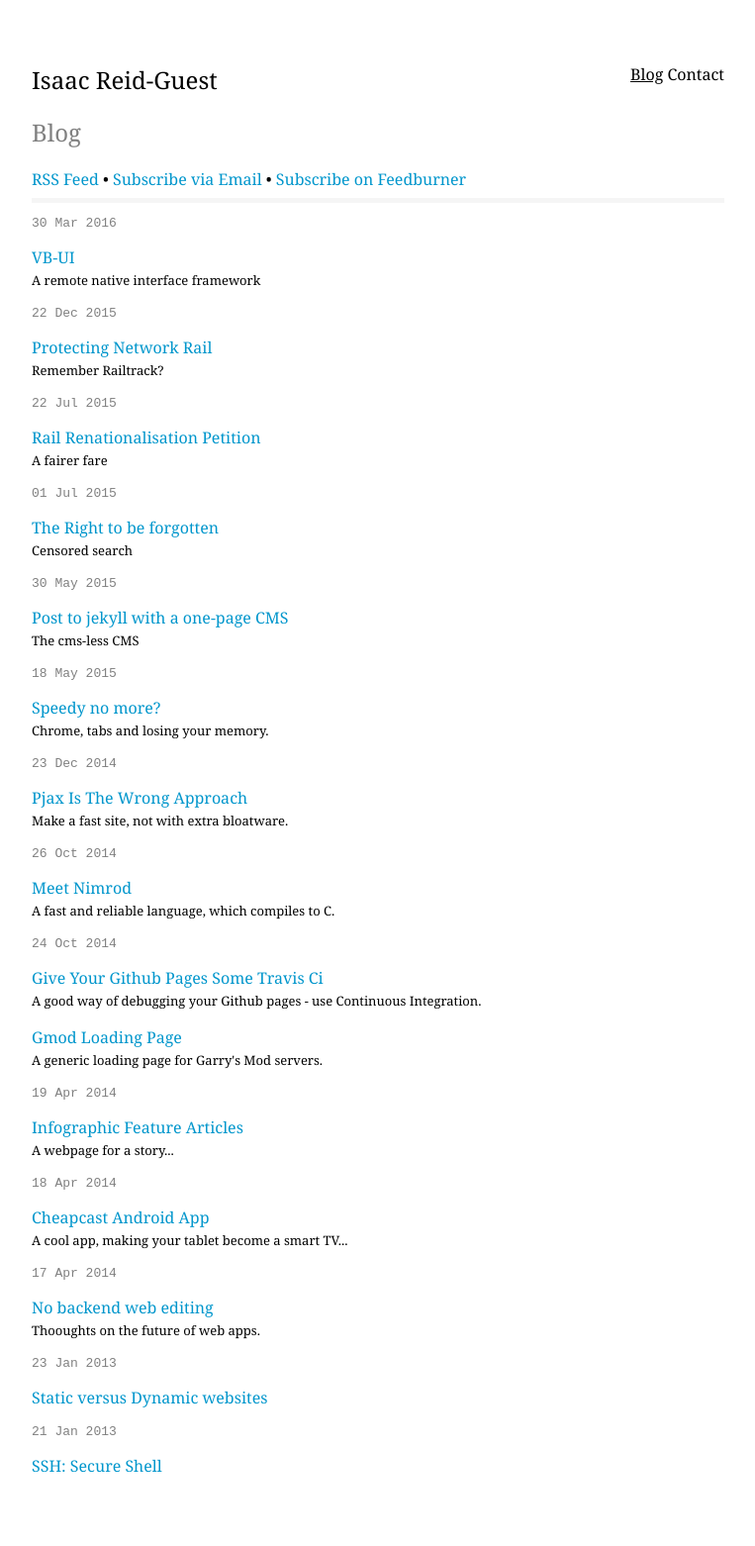
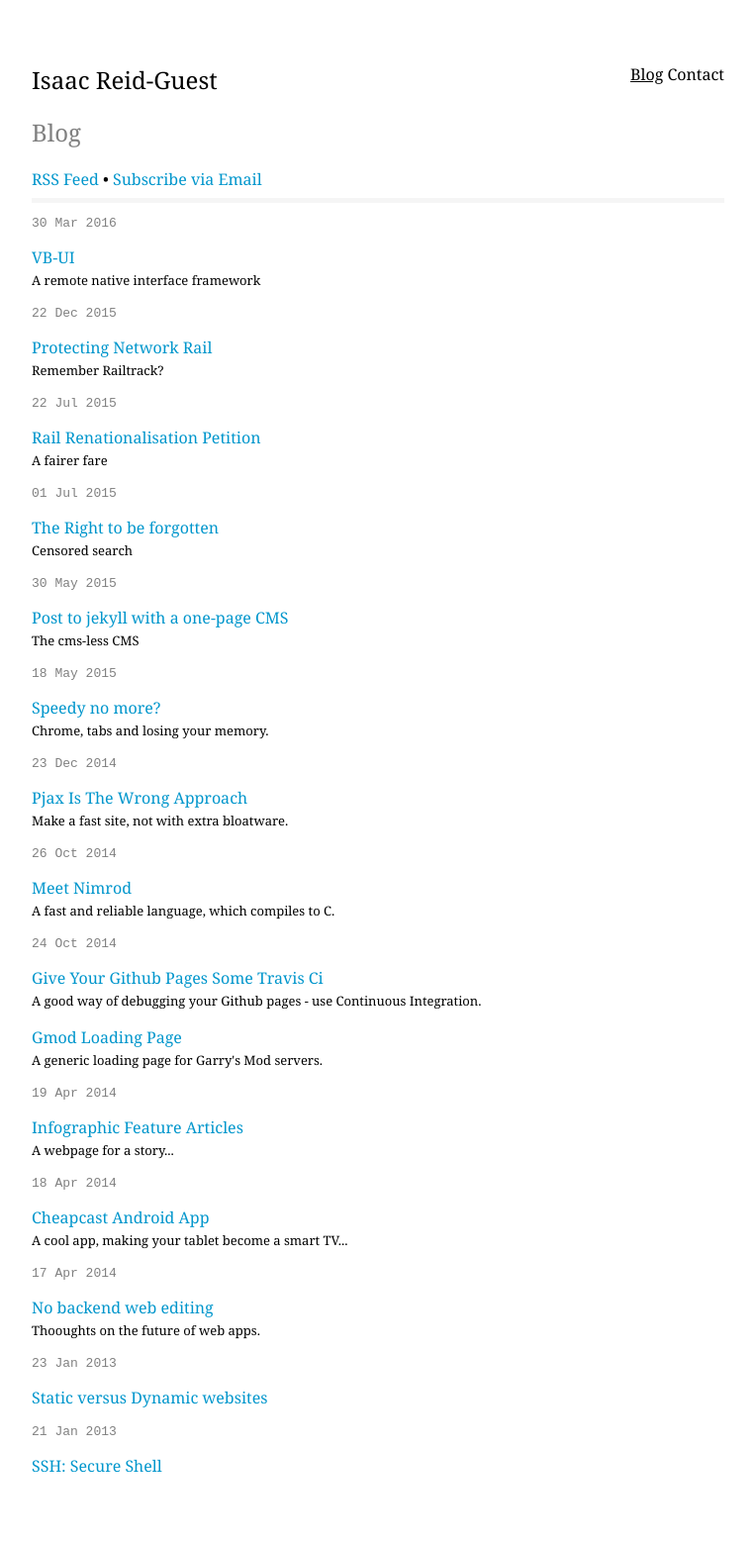
Before and after one commit to ir-g/ir-g.github.io, a Jekyll site: the page built from blog.html, in a window 1280 px wide. Shown: the whole page at 99% size, without its empty margins (258-1021 px from the left). Built offline with Jekyll 4.4.1, drawn with Linux system fonts in a browser that asks for light colours.

Commit message:
Update blog.html

```diff
--- a/blog.html
+++ b/blog.html
@@ -7,8 +7,7 @@
 
   <div class="posts">
     <a href="https://ir-g.uk/feed.xml">RSS Feed</a> &bull;
-    <a href="https://feedburner.google.com/fb/a/mailverify?uri=ir-g&loc=en_US">Subscribe via Email</a> &bull;
-    <a href="http://feeds.feedburner.com/ir-g">Subscribe on Feedburner</a>
+    <a href="https://feedburner.google.com/fb/a/mailverify?uri=ir-g&loc=en_US">Subscribe via Email</a>
     <hr>
 
   {% for post in site.posts %}{% capture day %}{{ post.date | date: '%d%m%Y' }}{% endcapture %}{% capture nday %}{{ post.next.date | date: '%d%m%Y' }}{% endcapture %}
```
